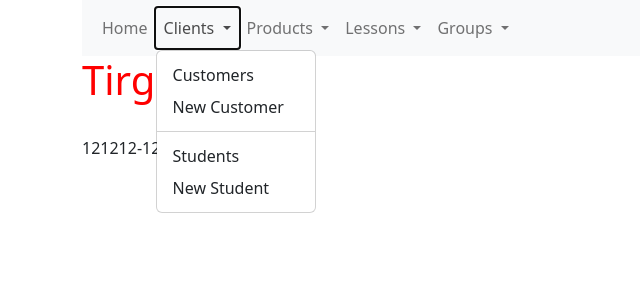
After one commit to konsgrib/otus_homeworks, a Django app: page /users/student/1/ in a window 1280 px wide, after a click on "Clients". The commit adds this page. Shown: the top 300 px of the page, without its empty margins (0-640 px from the left). Run offline with Django 3.2, Linux system fonts and the light colour scheme; data comes from the database, SQL or seed files in the repository; both versions use the stored data as it was after the commit.

Commit message:
Students and Customers menu working now

```diff
--- a/homework_7/school/lessons/templates/lessons/lessons.html
+++ b/homework_7/school/lessons/templates/lessons/lessons.html
@@ -3,7 +3,7 @@
 Lessons
 {% endblock %}
 {% block content %}
-<h1>Lessons</h1>
+<h1>lessons</h1>
 
 <table class="table table-light">
     <tr>
--- a/homework_7/school/products/urls.py
+++ b/homework_7/school/products/urls.py
@@ -3,7 +3,7 @@ from . import views
 
 
 urlpatterns = [
-    path("", views.products, name="products"),
+    path("products", views.products, name="products"),
     path("product/<int:pk>/", views.product, name="product"),
     path("create-product/", views.create_product, name="create-product"),
     path("update-product/<int:pk>/", views.update_product, name="update-product"),
--- a/homework_7/school/school/urls.py
+++ b/homework_7/school/school/urls.py
@@ -6,9 +6,9 @@ from django.conf.urls.static import static
 
 urlpatterns = [
     path("admin/", admin.site.urls),
-    path("lessons/", include("lessons.urls")),
-    path("teachers/", include("users.urls")),
-    path("", include("products.urls")),
+    path("", include("lessons.urls")),
+    path("users/", include("users.urls")),
+    path("products/", include("products.urls")),
 ]
 
 urlpatterns += static(settings.MEDIA_URL, document_root=settings.MEDIA_ROOT)
--- a/homework_7/school/templates/navbar.html
+++ b/homework_7/school/templates/navbar.html
@@ -9,8 +9,20 @@
                 <li class="nav-item">
                     <a class="nav-link" href="{% url 'products' %}">Home</a>
                 </li>
-                <li class="nav-item">
-                    <a class="nav-link" href="{% url 'teachers' %}">Teachers</a>
+                <li class="nav-item dropdown">
+                    <a class="nav-link dropdown-toggle" href="#" id="navbarDropdown" role="button"
+                        data-bs-toggle="dropdown" aria-expanded="false">
+                        Clients
+                    </a>
+                    <ul class="dropdown-menu" aria-labelledby="navbarDropdown">
+                        <li><a class="dropdown-item" href="{% url 'customers' %}">Customers</a></li>
+                        <li><a class="dropdown-item" href="{% url 'create-customer' %}">New Customer</a></li>
+                        <li>
+                            <hr class="dropdown-divider">
+                        </li>
+                        <li><a class="dropdown-item" href="{% url 'students' %}">Students</a></li>
+                        <li><a class="dropdown-item" href="{% url 'create-student' %}">New Student</a></li>
+                    </ul>
                 </li>
                 <li class="nav-item dropdown">
                     <a class="nav-link dropdown-toggle" href="#" id="navbarDropdown" role="button"
@@ -19,7 +31,7 @@
                     </a>
                     <ul class="dropdown-menu" aria-labelledby="navbarDropdown">
                         <li><a class="dropdown-item" href="{% url 'products' %}">Show all</a></li>
-                        <li><a class="dropdown-item" href="{% url 'create-product' %}">Create</a></li>
+                        <li><a class="dropdown-item" href="{% url 'create-product' %}">New</a></li>
                     </ul>
                 </li>
                 <li class="nav-item dropdown">
@@ -29,7 +41,17 @@
                     </a>
                     <ul class="dropdown-menu" aria-labelledby="navbarDropdown">
                         <li><a class="dropdown-item" href="{% url 'lessons' %}">Show all</a></li>
-                        <li><a class="dropdown-item" href="{% url 'create-lesson' %}">Create</a></li>
+                        <li><a class="dropdown-item" href="{% url 'create-lesson' %}">New</a></li>
+                    </ul>
+                </li>
+                <li class="nav-item dropdown">
+                    <a class="nav-link dropdown-toggle" href="#" id="navbarDropdown" role="button"
+                        data-bs-toggle="dropdown" aria-expanded="false">
+                        Groups
+                    </a>
+                    <ul class="dropdown-menu" aria-labelledby="navbarDropdown">
+                        <li><a class="dropdown-item" href="{% url 'lessons' %}">Show all</a></li>
+                        <li><a class="dropdown-item" href="{% url 'create-lesson' %}">New</a></li>
                     </ul>
                 </li>
             </ul>
--- /dev/null
+++ b/homework_7/school/users/templates/users/user.html
@@ -0,0 +1,9 @@
+{% extends 'main.html' %}
+
+{% block content %}
+<h1>{{ object.last_name }} {{ object.name }}</h1>
+<br>
+<p>
+    {{ object.ssn }}
+</p>
+{% endblock content %}
--- a/homework_7/school/lessons/templates/lessons/lesson_form.html
+++ b/homework_7/school/users/templates/users/user_form.html
@@ -2,7 +2,7 @@
 
 {% block content %}
 
-<h1>Lesson Form</h1>
+<h1>{{ type }} form</h1>
 
 <form method="POST">
     {% csrf_token %}
--- a/homework_7/school/users/urls.py
+++ b/homework_7/school/users/urls.py
@@ -2,5 +2,14 @@ from django.urls import path
 from . import views
 
 urlpatterns = [
-    path("", views.teachers, name="teachers"),
+    path("students/", views.students, name="students"),
+    path("student/<int:pk>/", views.student, name="student"),
+    path("create-student/", views.create_student, name="create-student"),
+    path("update-student/<int:pk>/", views.update_student, name="update-student"),
+    path("delete-student/<int:pk>/", views.delete_student, name="delete-student"),
+    path("customers/", views.customers, name="customers"),
+    path("customer/<int:pk>/", views.customer, name="customer"),
+    path("create-customer/", views.create_customer, name="create-customer"),
+    path("update-customer/<int:pk>/", views.update_customer, name="update-customer"),
+    path("delete-customer/<int:pk>/", views.delete_customer, name="delete-customer"),
 ]
--- a/homework_7/school/users/views.py
+++ b/homework_7/school/users/views.py
@@ -1,5 +1,106 @@
-from django.shortcuts import render
+from django.shortcuts import render, redirect
+from django.http import HttpResponse
+from .models import Customer, Student
+from .forms import StudentForm, CustomerForm
+
+# from .forms import ProductForm
 
 
 def teachers(request):
     return render(request, "teachers/teachers.html")
+
+
+def students(request):
+    students = Student.objects.all()
+    context = {"type": "student", "objects": students}
+    return render(request, "users/list.html", context)
+
+
+def student(request, pk):
+    student = Student.objects.get(id=pk)
+    context = {"object": student, "type": "student"}
+    return render(request, "users/user.html", context)
+
+
+def create_student(request):
+    form = StudentForm()
+
+    if request.method == "POST":
+        form = StudentForm(request.POST)
+        if form.is_valid():
+            form.save()
+            return redirect("students")
+
+    context = {"form": form, "type": "student"}
+    return render(request, "users/user_form.html", context)
+
+
+def update_student(request, pk):
+    student = Student.objects.get(id=pk)
+    form = StudentForm(instance=student)
+
+    if request.method == "POST":
+        form = StudentForm(request.POST, instance=student)
+        if form.is_valid():
+            form.save()
+            return redirect("students")
+
+    context = {"form": form, "type": "student"}
+    return render(request, "users/user_form.html", context)
+
+
+def delete_student(request, pk):
+    student = Student.objects.get(id=pk)
+    if request.method == "POST":
+        student.delete()
+        return redirect("students")
+    context = {"object": student, "type": "student"}
+    return render(request, "delete_template.html", context)
+
+
+def customers(request):
+    customers = Customer.objects.all()
+    context = {"type": "customer", "objects": customers}
+    return render(request, "users/list.html", context)
+
+
+def customer(request, pk):
+    customer = Customer.objects.get(id=pk)
+    context = {"object": customer, "type": "customer"}
+    return render(request, "users/user.html", context)
+
+
+def create_customer(request):
+    form = CustomerForm()
+
+    if request.method == "POST":
+        form = CustomerForm(request.POST)
+        if form.is_valid():
+            form.save()
+            return redirect("customers")
+
+    context = {"form": form, "type": "customer"}
+    return render(request, "users/user_form.html", context)
+
+
+def update_customer(request, pk):
+    customer = Customer.objects.get(id=pk)
+    form = CustomerForm(instance=customer)
+
+    if request.method == "POST":
+        form = CustomerForm(request.POST, instance=customer)
+        if form.is_valid():
+            form.save()
+            return redirect("customers")
+
+    context = {"form": form, "type": "customer"}
+    return render(request, "users/user_form.html", context)
+
+
+def delete_customer(request, pk):
+    customer = Customer.objects.get(id=pk)
+    if request.method == "POST":
+        customer.delete()
+        return redirect("customers")
+    context = {"object": customer, "type": "customer"}
+    return render(request, "delete_template.html", context)
```
Also changed, not shown: homework_7/school/lessons/templates/lessons/lesson.html (+10 -0 lines), homework_7/school/templates/delete_template.html (+9 -8 lines), homework_7/school/users/forms.py (added, +15 -0 lines), homework_7/school/users/templates/users/list.html (added, +39 -0 lines), homework_7/school/db.sqlite3, homework_7/school/users/templates/users/teachers.html (renamed from homework_7/school/users/templates/teachers/teachers.html).
